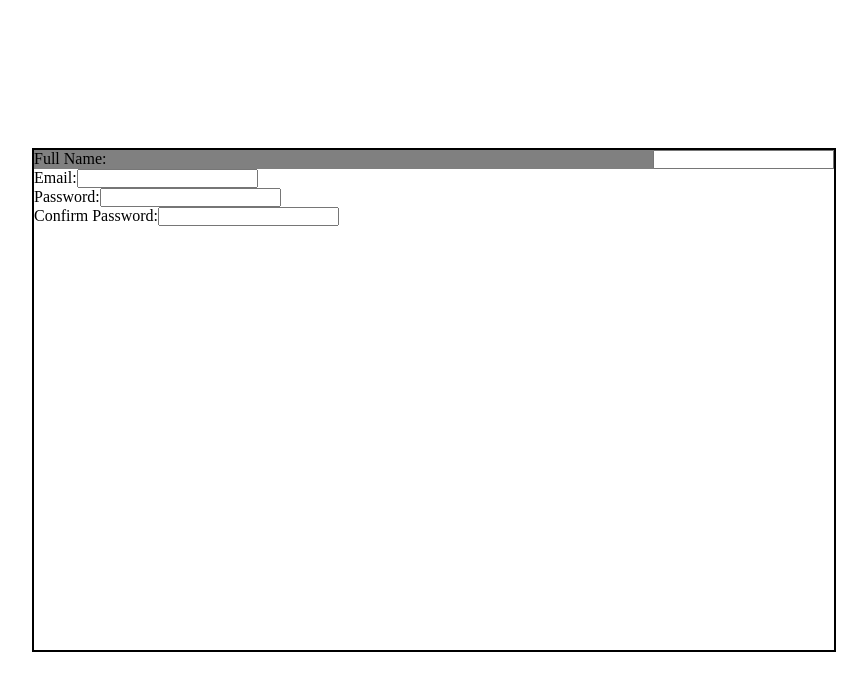
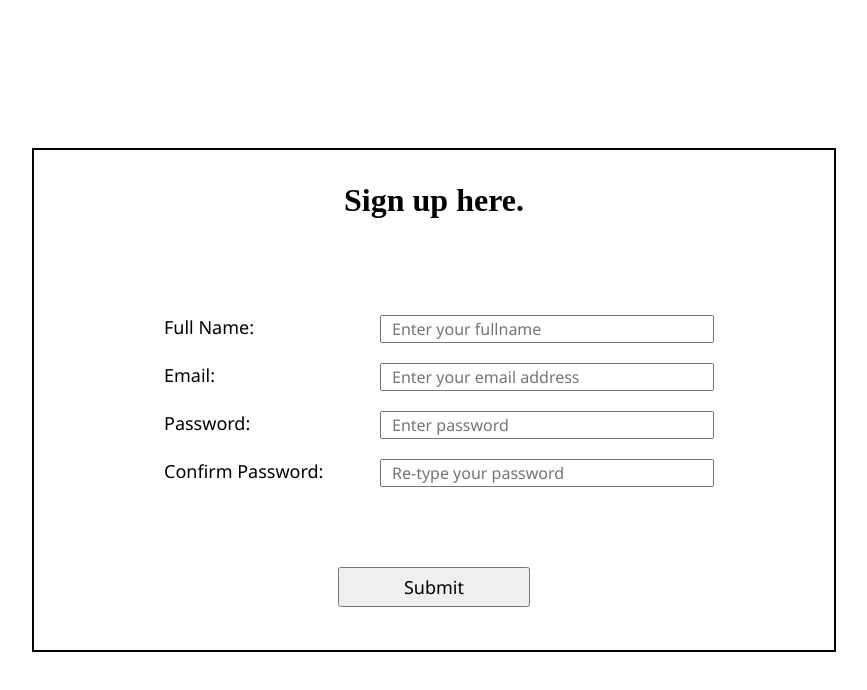
Before and after one commit to JaGarcia02/Frontend_design_reference, a React (Vite) app in the folder frontend_testing_react_vite/frontend_02/: page /register in a window 1280 px wide. Shown: the top 690 px of the page, without its empty margins (206-1073 px from the left). Built offline with nearby package versions, Linux system fonts and the light colour scheme.

Commit message:
update commit

```diff
--- a/frontend_testing_react_vite/frontend_02/src/index.css
+++ b/frontend_testing_react_vite/frontend_02/src/index.css
@@ -113,13 +113,104 @@
 /* Register */
 .child-container {
   width: 100%;
-  display: block;
+  display: flex;
+  flex-direction: column;
+  align-items: center;
 }
 
-/* Fullname */
-.fullname-container {
+.child-container h1 {
+  margin-top: 2rem;
+}
+
+.child-container form button {
+  margin-top: 5rem;
+  width: 12rem;
+  height: 2.5rem;
+  font-size: 18px;
+  font-family: "Segoe UI", Tahoma, Geneva, Verdana, sans-serif;
+  font-weight: 500;
+}
+.child-container form button:hover {
+  background: purple;
+  color: white;
+  transition: 0.5s;
+  border: none;
+}
+
+.child-container form {
   width: 100%;
   display: flex;
+  flex-direction: column;
+  align-items: center;
+  margin-top: 3rem;
+}
+
+.child-container label {
+  font-size: 18px;
+  font-family: "Segoe UI", Tahoma, Geneva, Verdana, sans-serif;
+  font-weight: 500;
+  margin-left: 10px;
+}
+
+/* Fullname input */
+.fullname-container {
+  width: 70%;
+  display: flex;
   justify-content: space-between;
-  background: grey;
 }
+.fullname-container input {
+  width: 20rem;
+  height: 1.5rem;
+  padding-left: 10px;
+  outline: none;
+  font-size: 16px;
+  font-family: "Segoe UI", Tahoma, Geneva, Verdana, sans-serif;
+  margin-bottom: 20px;
+}
+
+/* Email input */
+.email-container {
+  width: 70%;
+  display: flex;
+  justify-content: space-between;
+}
+.email-container input {
+  width: 20rem;
+  height: 1.5rem;
+  padding-left: 10px;
+  outline: none;
+  font-size: 16px;
+  font-family: "Segoe UI", Tahoma, Geneva, Verdana, sans-serif;
+  margin-bottom: 20px;
+}
+
+/* Password input */
+.password-container {
+  width: 70%;
+  display: flex;
+  justify-content: space-between;
+}
+.password-container input {
+  width: 20rem;
+  height: 1.5rem;
+  padding-left: 10px;
+  outline: none;
+  font-size: 16px;
+  font-family: "Segoe UI", Tahoma, Geneva, Verdana, sans-serif;
+  margin-bottom: 20px;
+}
+
+/* Confrirm Password */
+.confirm-password-container {
+  width: 70%;
+  display: flex;
+  justify-content: space-between;
+}
+.confirm-password-container input {
+  width: 20rem;
+  height: 1.5rem;
+  padding-left: 10px;
+  outline: none;
+  font-size: 16px;
+  font-family: "Segoe UI", Tahoma, Geneva, Verdana, sans-serif;
+}
--- a/frontend_testing_react_vite/frontend_02/src/pages/Dashboard.jsx
+++ b/frontend_testing_react_vite/frontend_02/src/pages/Dashboard.jsx
@@ -1,7 +1,34 @@
-import React from "react";
+import React, { useEffect, useState } from "react";
+import { logout_user, reset } from "../redux/features/user/user_slice";
+import { useSelector, useDispatch } from "react-redux";
+import { useNavigate } from "react-router-dom";
 
 const Dashboard = () => {
-  return <div>Dashboard</div>;
+  const { user, isLoadingUser, isErrorUser, isSuccessUser, messageUser } =
+    useSelector((state) => state.user);
+  const dispatch = useDispatch();
+  const navigate = useNavigate();
+  useEffect(() => {
+    if (isErrorUser) {
+      alert("Error");
+    }
+    if (isSuccessUser) {
+      alert("Logout successfull!");
+      navigate("/");
+      location.reload();
+    }
+    dispatch(reset());
+  }, [user, isLoadingUser, isErrorUser, isSuccessUser, messageUser]);
+
+  const logout = () => {
+    dispatch(logout_user());
+  };
+  return (
+    <div>
+      <h1>This is dashboard</h1>
+      <button onClick={logout}>Logout</button>
+    </div>
+  );
 };
 
 export default Dashboard;
--- a/frontend_testing_react_vite/frontend_02/src/pages/Login.jsx
+++ b/frontend_testing_react_vite/frontend_02/src/pages/Login.jsx
@@ -21,8 +21,9 @@ const Login = () => {
     if (isErrorUser) {
       alert("Error");
     }
-    if (isSuccessUser || user) {
+    if (isSuccessUser) {
       alert("Success");
+      navigate("/dashboard");
     }
     dispatch(reset());
   }, [user, isLoadingUser, isErrorUser, isSuccessUser, messageUser]); // user is the response
--- a/frontend_testing_react_vite/frontend_02/src/pages/Register.jsx
+++ b/frontend_testing_react_vite/frontend_02/src/pages/Register.jsx
@@ -1,25 +1,103 @@
-import React from "react";
+import React, { useEffect, useState } from "react";
+import { useSelector, useDispatch } from "react-redux";
+import { register_user, reset } from "../redux/features/user/user_slice";
+import { useNavigate } from "react-router-dom";
 
 const Register = () => {
+  const { user, isLoadingUser, isErrorUser, isSuccessUser, messageUser } =
+    useSelector((state) => state.user);
+  const [registerInput, setRegisterInput] = useState({
+    name: "",
+    email: "",
+    password: "",
+    confirm_passwrod: "",
+  });
+
+  const dispatch = useDispatch();
+  const navigate = useNavigate();
+
+  useEffect(() => {
+    if (isErrorUser) {
+      alert("Error");
+    }
+    if (isSuccessUser || user) {
+      alert("Success");
+      navigate("/");
+    }
+    dispatch(reset());
+  }, [user, isLoadingUser, isErrorUser, isSuccessUser, messageUser]);
+
+  const register = (e) => {
+    e.preventDefault();
+
+    if (registerInput.password !== registerInput.confirm_passwrod) {
+      alert("Password didn't match!");
+    }
+
+    const register_data = {
+      name: registerInput.name,
+      email: registerInput.email,
+      password: registerInput.password,
+    };
+
+    dispatch(register_user(register_data));
+  };
   return (
     <div className="parent-container">
       <div className="child-container">
+        <h1>Sign up here.</h1>
+        <form onSubmit={register} action="">
           <div className="fullname-container">
             <label htmlFor="">Full Name:</label>
-          <input type="text" />
+            <input
+              type="text"
+              placeholder="Enter your fullname"
+              required
+              onChange={(e) =>
+                setRegisterInput({ ...registerInput, name: e.target.value })
+              }
+            />
           </div>
-        <div className="">
+          <div className="email-container">
             <label htmlFor="">Email:</label>
-          <input type="text" />
+            <input
+              type="email"
+              placeholder="Enter your email address"
+              required
+              onChange={(e) =>
+                setRegisterInput({ ...registerInput, email: e.target.value })
+              }
+            />
           </div>
-        <div className="">
+          <div className="password-container">
             <label htmlFor="">Password:</label>
-          <input type="text" />
+            <input
+              type="password"
+              placeholder="Enter password"
+              required
+              onChange={(e) =>
+                setRegisterInput({ ...registerInput, password: e.target.value })
+              }
+            />
           </div>
-        <div className="">
+          <div className="confirm-password-container">
             <label htmlFor="">Confirm Password:</label>
-          <input type="text" />
+            <input
+              type="password"
+              placeholder="Re-type your password"
+              required
+              onChange={(e) =>
+                setRegisterInput({
+                  ...registerInput,
+                  confirm_passwrod: e.target.value,
+                })
+              }
+            />
           </div>
+          <button disabled={isLoadingUser} type="submit">
+            Submit
+          </button>
+        </form>
       </div>
     </div>
   );
--- a/frontend_testing_react_vite/frontend_02/src/redux/features/user/user_service.js
+++ b/frontend_testing_react_vite/frontend_02/src/redux/features/user/user_service.js
@@ -11,12 +11,23 @@ const login = async (user_data) => {
 };
 
 const logout = async (user_data) => {
-  const response = await axios.post(user_api_url + "/logout-user", user_data);
+  const response = await axios.get(user_api_url + "/logout-user");
+  localStorage.removeItem("user", JSON.stringify(response.data.token));
+  Cookie.remove(response.data.token);
+};
+
+const signup = async (register_data) => {
+  const response = await axios.post(
+    user_api_url + "/create-user",
+    register_data
+  );
+  return response.data;
 };
 
 const userServie = {
   login,
   logout,
+  signup,
 };
 
 export default userServie;
--- a/frontend_testing_react_vite/frontend_02/src/redux/features/user/user_slice.js
+++ b/frontend_testing_react_vite/frontend_02/src/redux/features/user/user_slice.js
@@ -10,19 +10,20 @@ const initialState = {
   messageUser: "",
 };
 
-// export const register = createAsyncThunk(
-//   "user/register",
-//   async (user_data, thunkAPI) => {
-//     try {
-//     } catch (error) {
-//       const message =
-//         (error.response && error.response.data && error.respons.data.message) ||
-//         error.message ||
-//         error.toString();
-//       return thunkAPI.rejectWithValue(message);
-//     }
-//   }
-// );
+export const register_user = createAsyncThunk(
+  "user/register",
+  async (register_data, thunkAPI) => {
+    try {
+      return await userServie.signup(register_data);
+    } catch (error) {
+      const message =
+        (error.response && error.response.data && error.respons.data.message) ||
+        error.message ||
+        error.toString();
+      return thunkAPI.rejectWithValue(message);
+    }
+  }
+);
 
 export const login_user = createAsyncThunk(
   "user/login",
@@ -41,8 +42,25 @@ export const login_user = createAsyncThunk(
   }
 );
 
+export const logout_user = createAsyncThunk(
+  "user/logout",
+  async (user_data, thunkAPI) => {
+    try {
+      return await userServie.logout(user_data);
+    } catch (error) {
+      const message =
+        (error.response &&
+          error.response.data &&
+          error.response.data.message) ||
+        error.message ||
+        error.toString();
+      return thunkAPI.rejectWithValue(message);
+    }
+  }
+);
+
 export const userSlice = createSlice({
-  name: "UserCredentail",
+  name: "UserCredential",
   initialState,
   reducers: {
     reset: (state) => {
@@ -69,6 +87,26 @@ export const userSlice = createSlice({
         state.isErrorUser = true;
         state.messageUser = action.payload;
         state.user = null;
+      })
+      // Logout -states-
+      .addCase(logout_user.fulfilled, (state, action) => {
+        state.user = null;
+        state.isSuccessUser = true;
+      })
+      // Register -states-
+      .addCase(register_user.pending, (state, action) => {
+        state.isLoadingUser = true;
+      })
+      .addCase(register_user.fulfilled, (state, action) => {
+        state.isLoadingUser = false;
+        state.isSuccessUser = true;
+        state.user = action.payload;
+      })
+      .addCase(register_user.rejected, (state, action) => {
+        state.isLoadingUser = false;
+        state.isErrorUser = true;
+        state.messageUser = action.payload;
+        state.user = null;
       });
   },
 });
```
Lines whose indentation alone changed are shown as unchanged.
